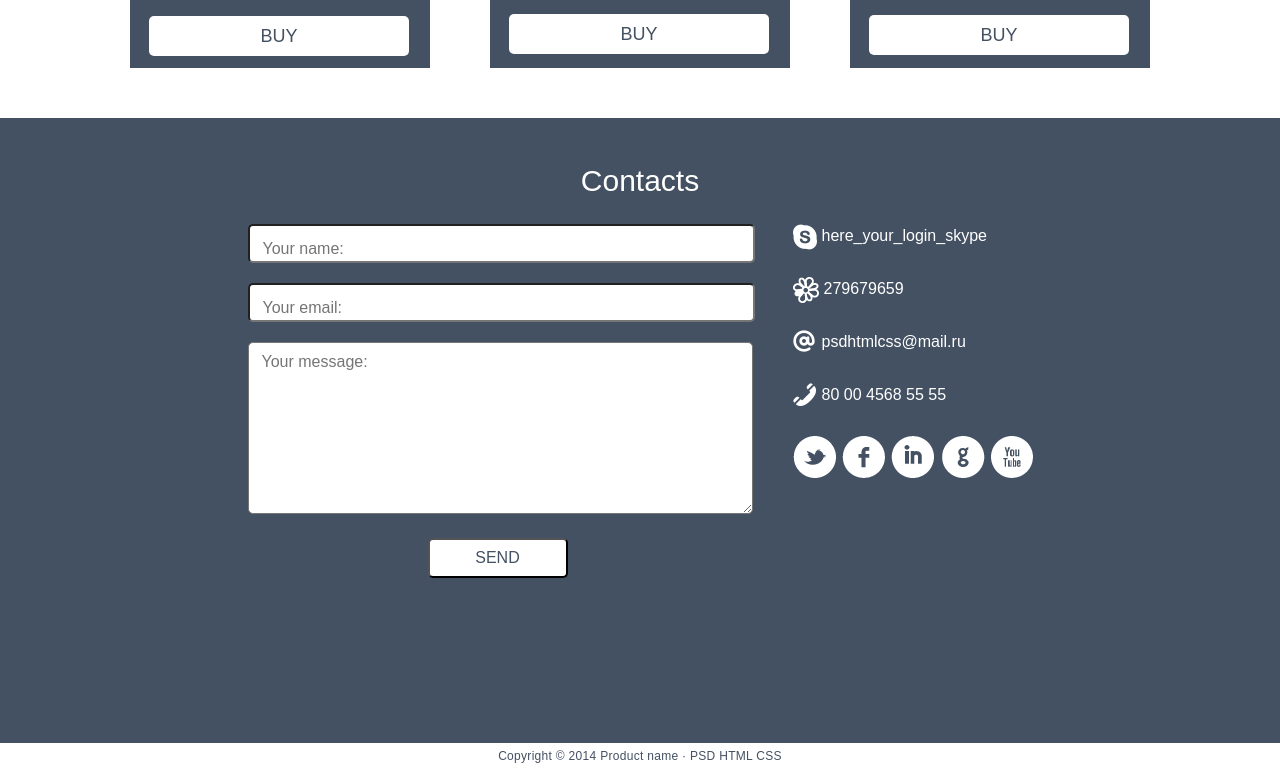
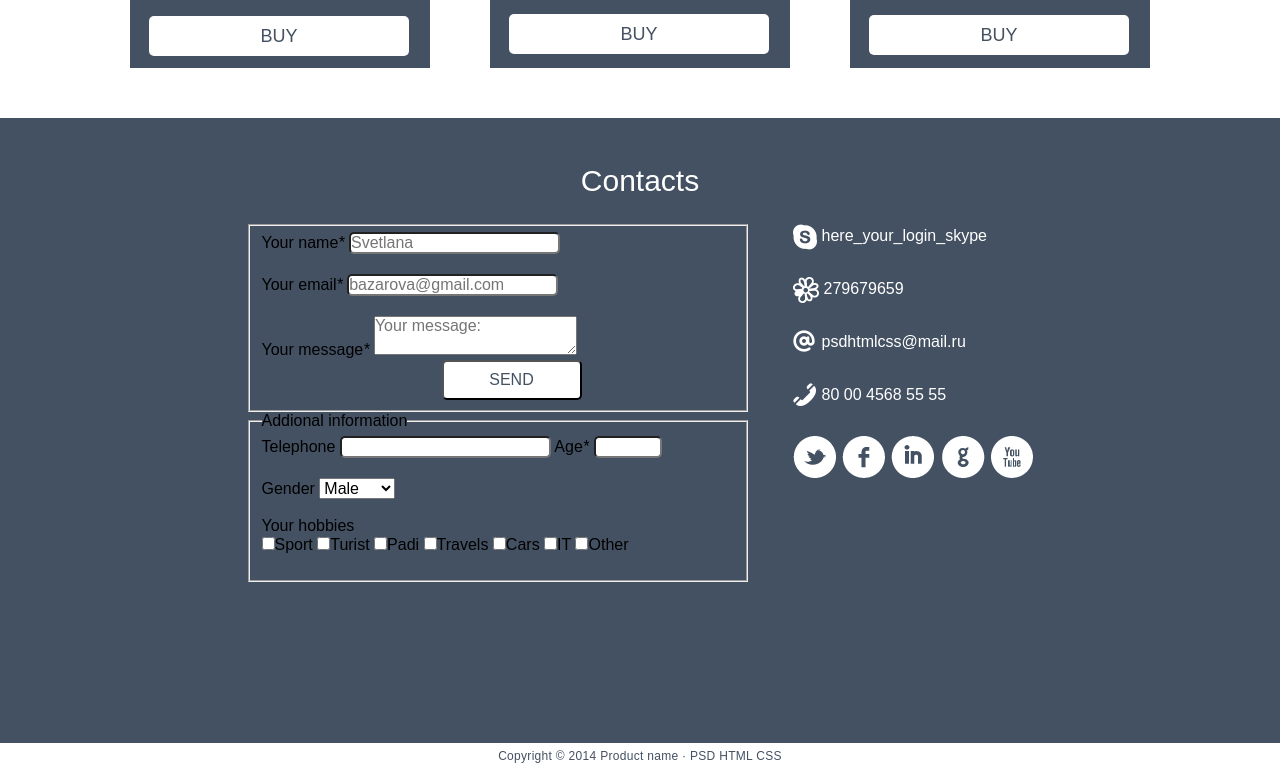
Before and after one commit to SvetlanaB/SvetlanaB.github.io, a plain HTML site: page workspace_bazarova/index.html in a window 1280 px wide. Shown: the part 2538-3306 px from the top of the page. Drawn offline with Linux system fonts and the light colour scheme.

Commit message:
Add files via upload

```diff
--- a/workspace_bazarova/index.html
+++ b/workspace_bazarova/index.html
@@ -224,11 +224,36 @@
 		<h2>Contacts</h2>
 		<div class="contacts_block">
 			<form action="#" class="form_contacts">
+				<fieldset>
+					<label for="name">Your name<em>*</em>
+					<input id="input_name" type="text"placeholder="Svetlana" required pattern="\S+[A-za-z]"><br>
+					<label for="name">Your email<em>*</em>
+					<input id="input_email" type="email" placeholder="bazarova@gmail.com" required pattern="\S+[A-za-z]"><br>
+					<label for="name">Your message<em>*</em>
+					<textarea id="input_message" placeholder="Your message:"></textarea>
+					<button class="button_submit" type="submit">Send</button>
+				</fieldset>
+				<fieldset class="addional_info">
+					<legend>Addional information</legend>
+					<label for="telephone">Telephone</label>
+					<input id="telephone" placeholder="">
+					<label for="age">Age<em>*</em></label> <input id="age" type="number" required min="14" max="100"><br>
+				     <label for="gender">Gender</label>
+				     <select id="gender">
+				        <option value="male">Male</option>
+				        <option value="female">Female</option>
+				     </select><br><br>
+				     <legend>Your hobbies</legend>
+				    <label for="sport"><input id="sport" type="checkbox">Sport</label>
+				    <label for="turist"><input id="turist" type="checkbox">Turist</label>
+				    <label for="padi"><input id="padi" type="checkbox">Padi</label>
+				    <label for="travels"><input id="travels" type="checkbox">Travels</label>
+				    <label for="auto"><input id="auto" type="checkbox">Cars</label>
+				    <label for="it"><input id="it" type="checkbox">IT</label>
+				    <label for="it"><input id="it" type="checkbox">Other</label>
 
-					<input class="input_name" type="text"placeholder="Your name:"><br>
-					<input class="input_email" type="email" placeholder="Your email:"><br>
-					<textarea class="input_message" placeholder="Your message:"></textarea>
-					<button class="button_submit" type="submit">Send</button>
+
+				</fieldset>
 			</form>
 
 			<address>
```
